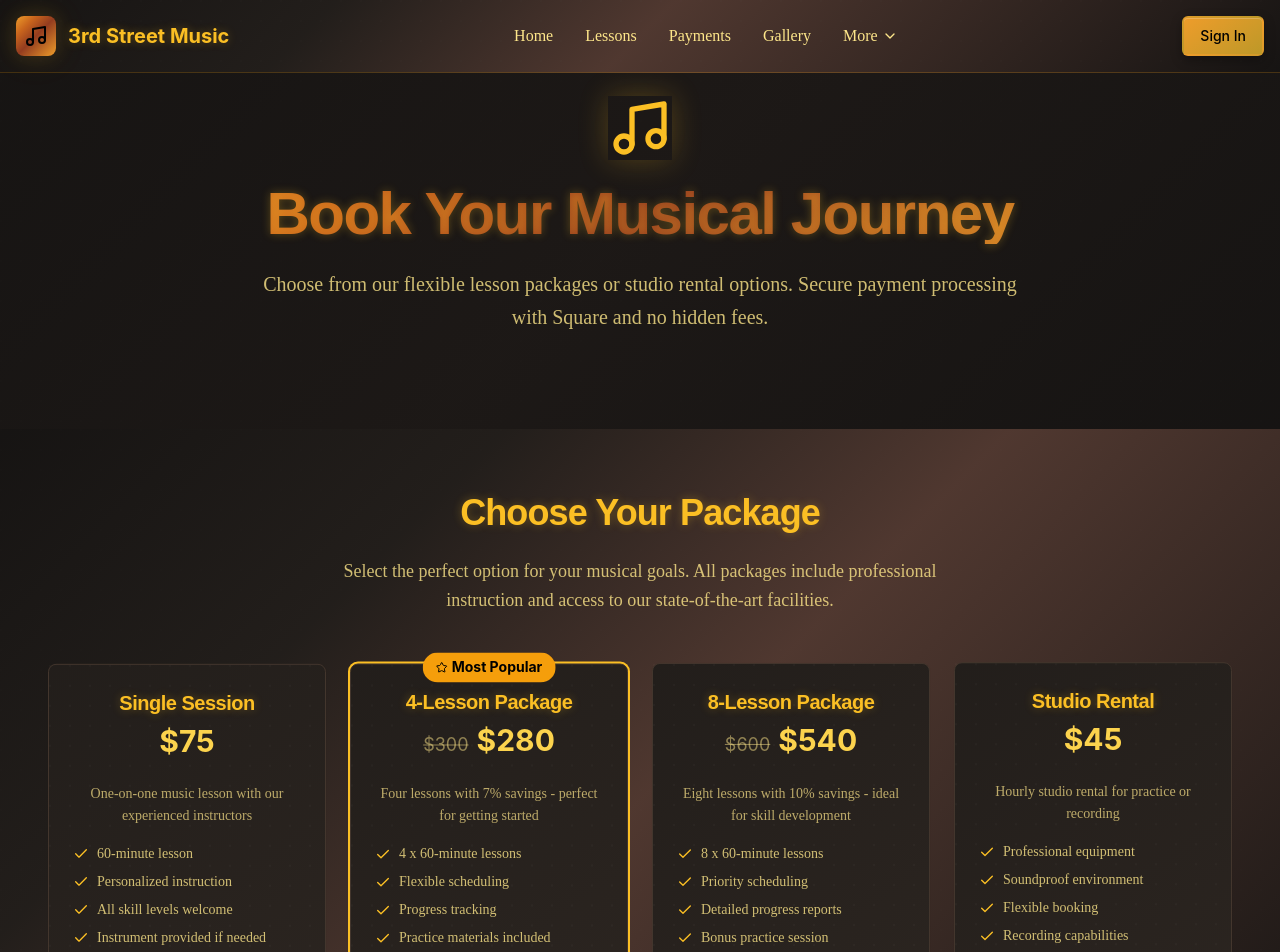
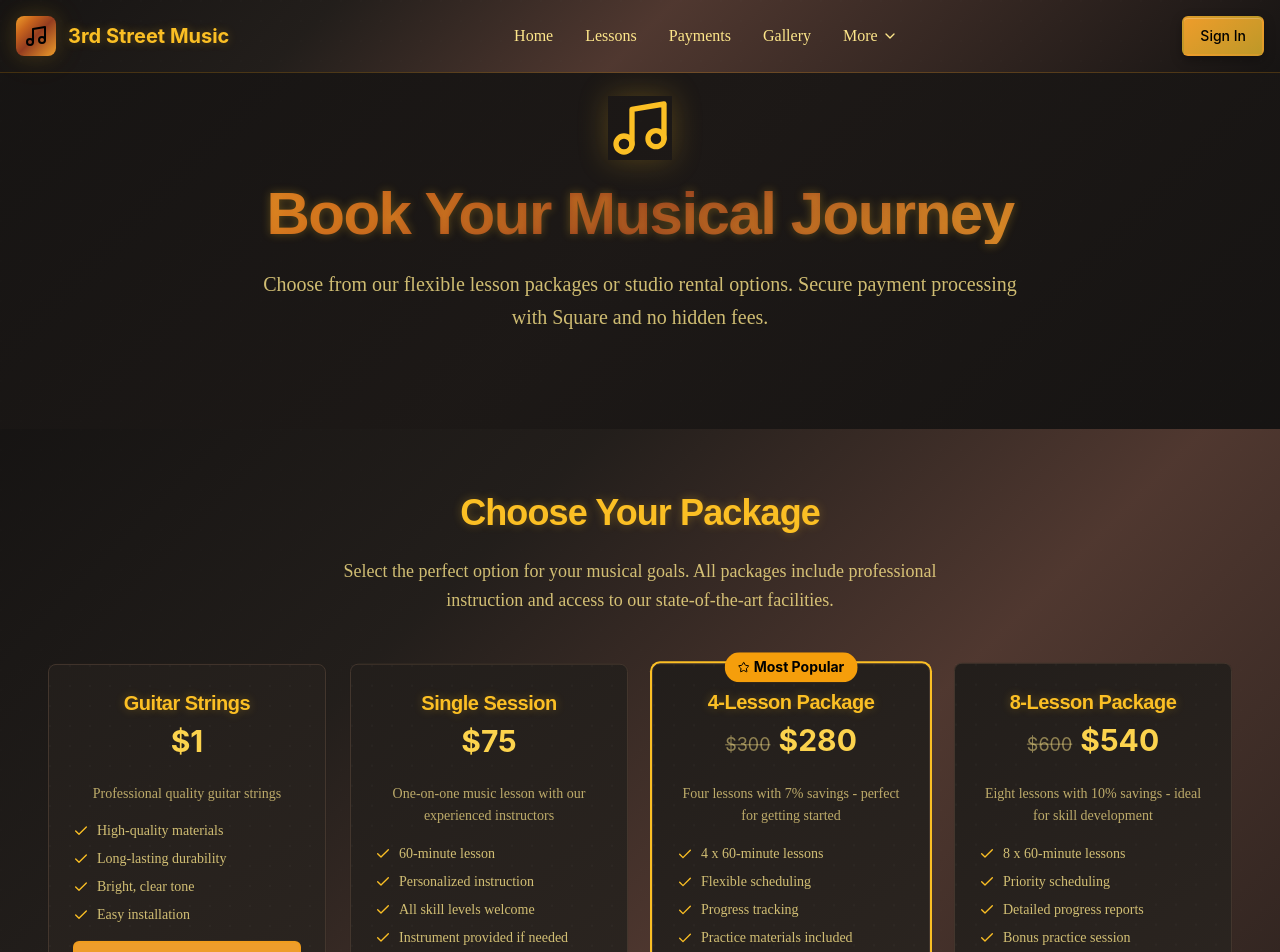
Before and after one commit to Izayauh/street-beat-rebuild, a React (Vite) app: page /payments in a window 1280 px wide. Shown: the top 952 px of the page. Built offline with nearby package versions, Linux system fonts and the light colour scheme.

Commit message:
Add 1 dollar payment option
Add a payment option for strings with a 1 dollar price.

```diff
--- a/src/pages/Payments.tsx
+++ b/src/pages/Payments.tsx
@@ -9,6 +9,19 @@ import { Button } from '@/components/ui/button';
 import { Music, Check, Star, Gift } from 'lucide-react';
 
 const PAYMENT_PACKAGES = [
+  {
+    id: 'strings',
+    name: 'Guitar Strings',
+    price: 1,
+    description: 'Professional quality guitar strings',
+    features: [
+      'High-quality materials',
+      'Long-lasting durability',
+      'Bright, clear tone',
+      'Easy installation'
+    ],
+    popular: false
+  },
   {
     id: 'single-session',
     name: 'Single Session',
@@ -233,9 +246,6 @@ const Payments = () => {
               {/* Payment Form */}
               <div className="card-analog p-8 rounded-2xl warm-glow">
                 <SquarePaymentForm
-                  packageDetails={getSelectedPackageDetails()!}
-                  userEmail={user?.email || ''}
-                  locationId={SQUARE_LOCATION_ID}
                   amount={getSelectedPackageDetails()!.price * 100}
                 />
               </div>
```
